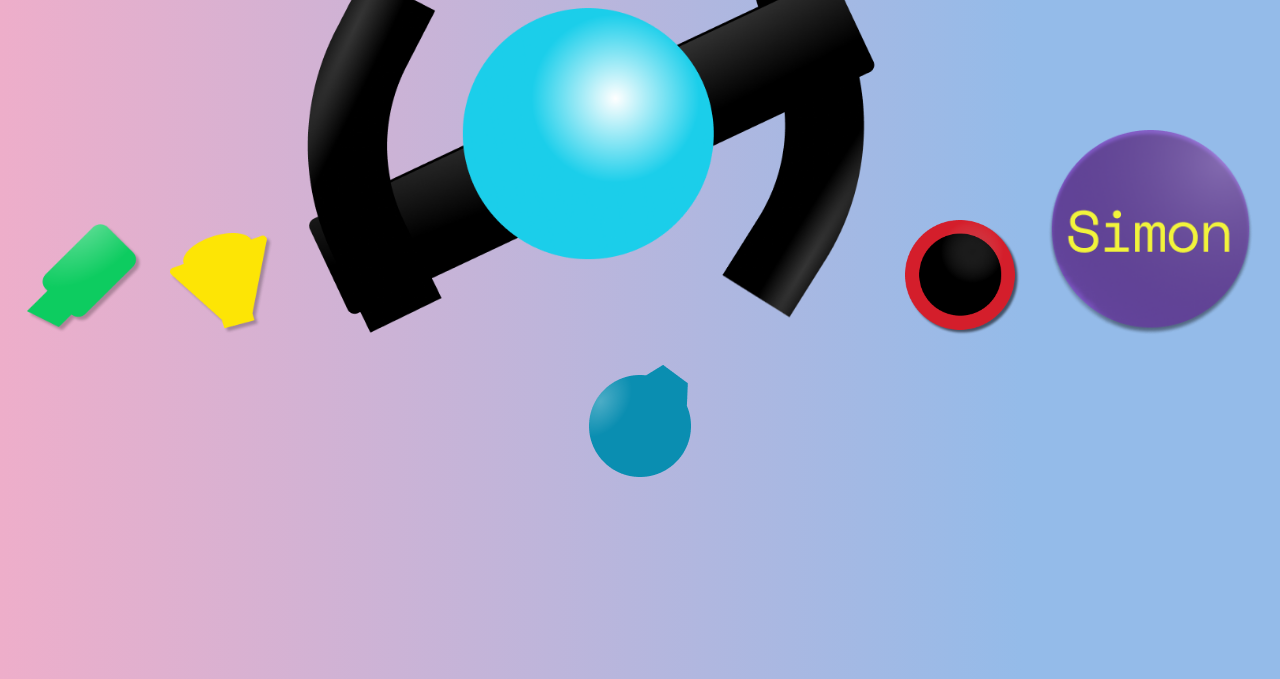
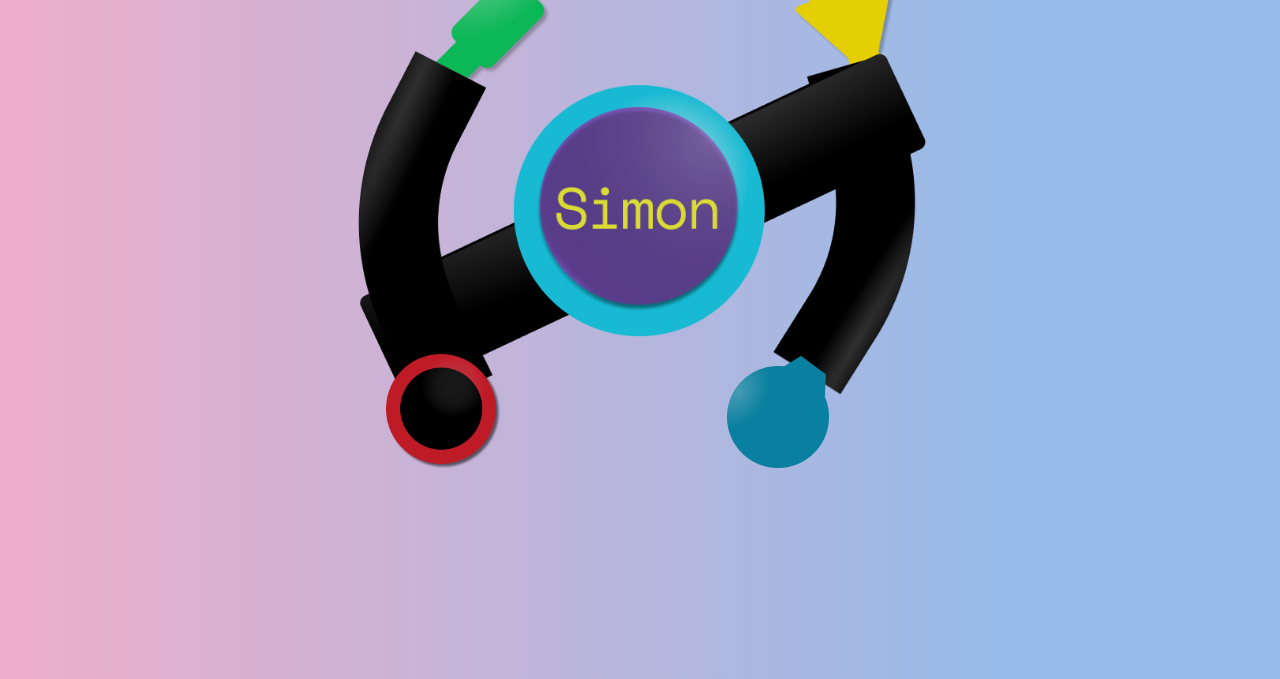
Before and after one commit to kccrtv/simon-bops, a website: page index.html in a window 1280 px wide. Shown: the part 121-800 px from the top of the page. Drawn offline with nearby package versions, Linux system fonts and the light colour scheme.

Commit message:
fix html

```diff
--- a/index.html
+++ b/index.html
@@ -14,9 +14,6 @@
 			href="https://fonts.googleapis.com/css2?family=Space+Mono&display=swap"
 			rel="stylesheet"
 		/>
-
-
-
 	</head>
 	<body>
 		<main>
@@ -24,38 +21,34 @@
 				<h1 class="header"><span>key</span>Press Start</h1>
 			</nav>
 			<figure>
-				<div class='wrapper'></div>
-				<img
+				<div class="wrapper">
+					<img
 						data-id="0"
 						id="green"
 						class="piece"
-
 						src="css/green.png"
 						alt="green"
 					/>
-				<img
+					<img
 						data-id="1"
 						id="yellow"
 						class="piece"
-
 						src="css/yellow.png"
 						alt="yellow"
 					/>
-				<img class="holder" src="css/holder.png" alt="holder" />
-				<img data-id="2" id="red" class="piece"  src="css/red.png" alt="red" />
-				<img
+					<img class="holder" src="css/holder.png" alt="holder" />
+					<img data-id="2" id="red" class="piece" src="css/red.png" alt="red" />
+					<img
 						data-id="4"
 						id="purple"
 						class="piece"
-
 						src="css/purple.png"
 						alt="purple"
 					/>
-				<img
+					<img
 						data-id="3"
 						id="blue"
 						class="piece"
-
 						src="css/blue.png"
 						alt="blue"
 					/>
@@ -67,7 +60,5 @@
 
 		<!-- JavaScript -->
 		<script src="app.js"></script>
-
-
 	</body>
 </html>
```
